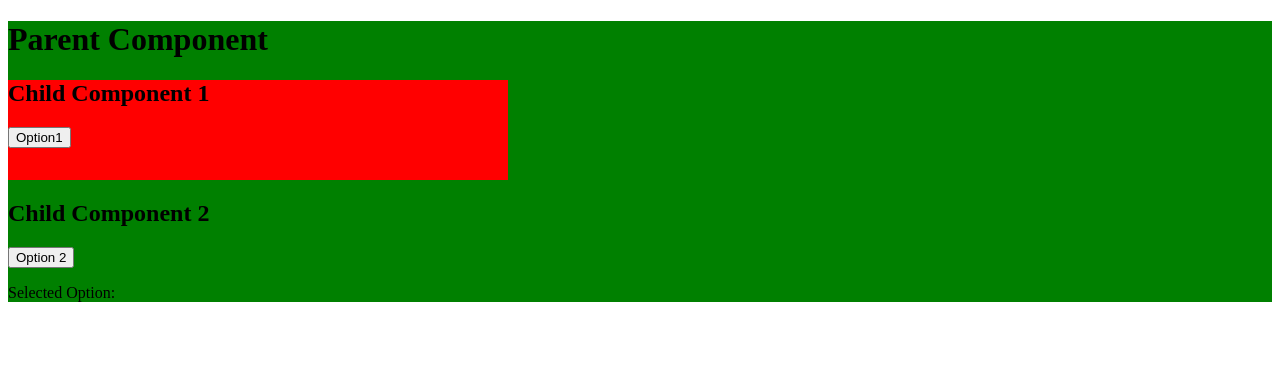
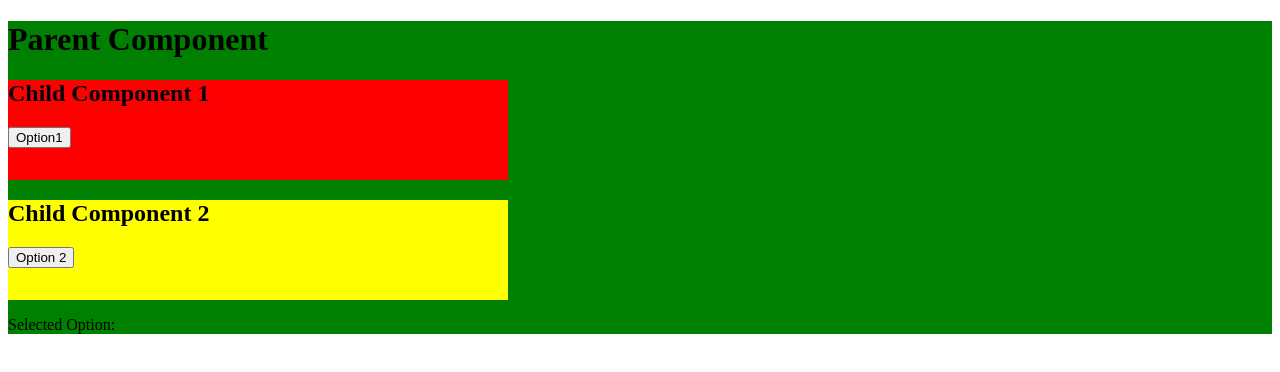
Before and after one commit to acciojob/lift-state-up-3-Satyam722, a React app: page / in a window 1280 px wide. Shown: the top 372 px of the page. Built offline with nearby package versions, Linux system fonts and the light colour scheme.

Commit message:
Update ChildComponent2.js

```diff
--- a/src/components/ChildComponent2.js
+++ b/src/components/ChildComponent2.js
@@ -1,12 +1,13 @@
 import React from "react";
 
-const ChildComponent2 = ({ onSelect }) => {
-  return (
-     <div className="child child2">
-      <h2>Child Component 2</h2>
-      <button onClick={() => onSelect("Option 2")}>Option 2</button>
-    </div>
-  );
-};
+function ChildComponent2({onSelect}){
+    return(
+        <div style={{width:"500px",height:"100px", backgroundColor:"yellow"}}>
+         <h2>Child Component 2</h2>
+
+         <button onClick={()=>onSelect("Option 2")}>Option 2</button>
+        </div>
+    )
+}
 
 export default ChildComponent2;
```
